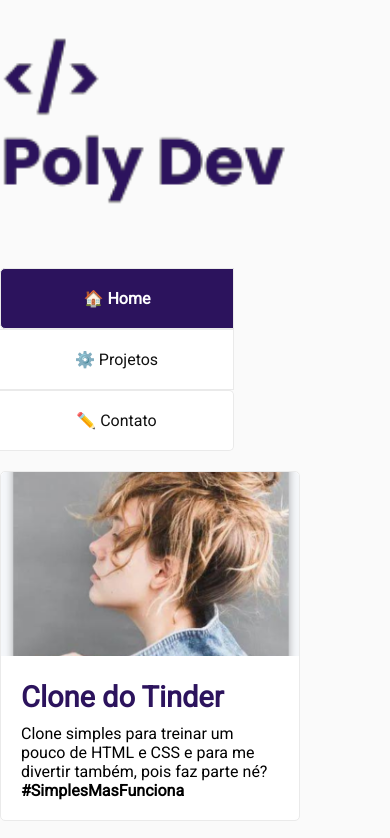
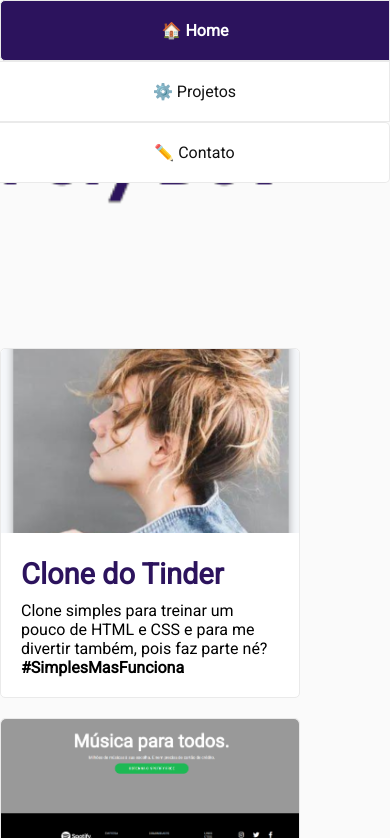
Before and after one commit to polysaantana/PolyDevCodeTime, a website: page index.html in a window 390 px wide. Shown: the top 838 px of the page. Drawn offline with Linux system fonts and the light colour scheme.

Commit message:
modifica

```diff
--- a/css/style.css
+++ b/css/style.css
@@ -27,6 +27,7 @@
 .menu {
   display: flex;
   flex-wrap: wrap;
+  position: fixed;
 }
 
 .menu .item {
@@ -120,16 +121,39 @@
   background: #333333;
 }
 
+@media screen and (min-width: 769px) {
+  .website {
+    width: 100%;
+  }
+
+  .menu {
+    display: flex;
+    flex-wrap: wrap;
+    position: fixed;
+    width: 100%;
+  }
+}
+
+
 @media screen and (max-width: 768px) {
   .website {
-    width: 100%;} }
+    width: 100%;
+  }
 
-@media screen and (max-width: 768px) {
-.menu {
-    width: 60%;
-    flex-direction: column;} }
+  .menu {
+    width: 100%;
+    flex-direction: column;
+    position: fixed;
+    top: 0;
+    left: 0;
+  }
+}
 
  a{
   text-decoration: none;
   color: black;
  }
+
+ .posts {
+  margin-top: 60px;
+}
```
